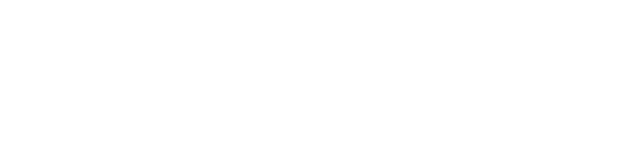
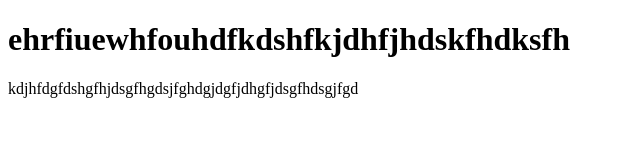
Before and after one commit to AlexCaiza08/temporal2021_2, a plain HTML site: page index.html in a window 1280 px wide. Shown: the whole page, without its empty margins (0-640 px from the left). Drawn offline with Linux system fonts and the light colour scheme.

Commit message:
cambio a la rama

```diff
--- a/index.html
+++ b/index.html
@@ -7,6 +7,7 @@
     <title>pagina test2</title>
 </head>
 <body>
-
+    <h1>ehrfiuewhfouhdfkdshfkjdhfjhdskfhdksfh</h1>
+    <p>kdjhfdgfdshgfhjdsgfhgdsjfghdgjdgfjdhgfjdsgfhdsgjfgd</p>
 </body>
 </html>
```
